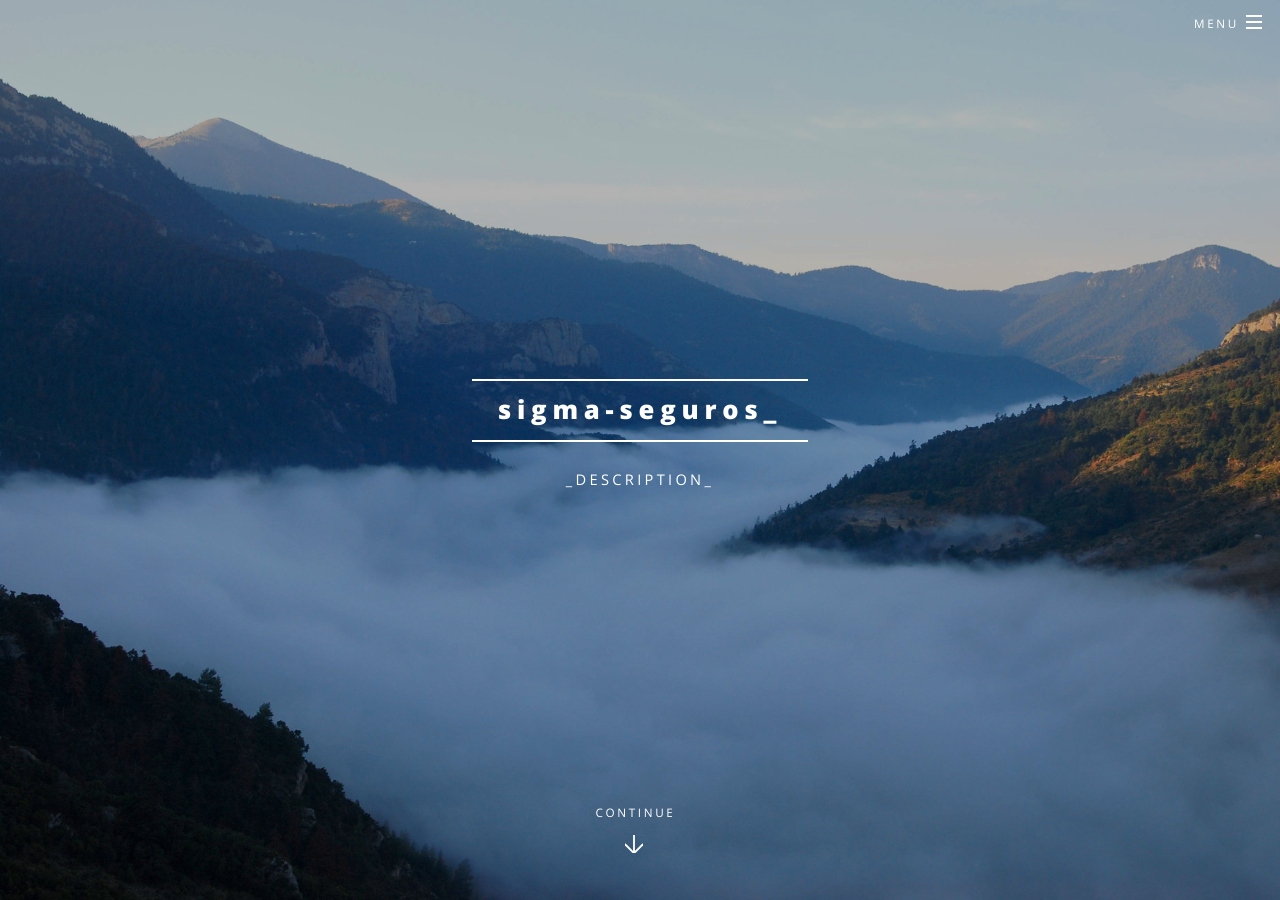
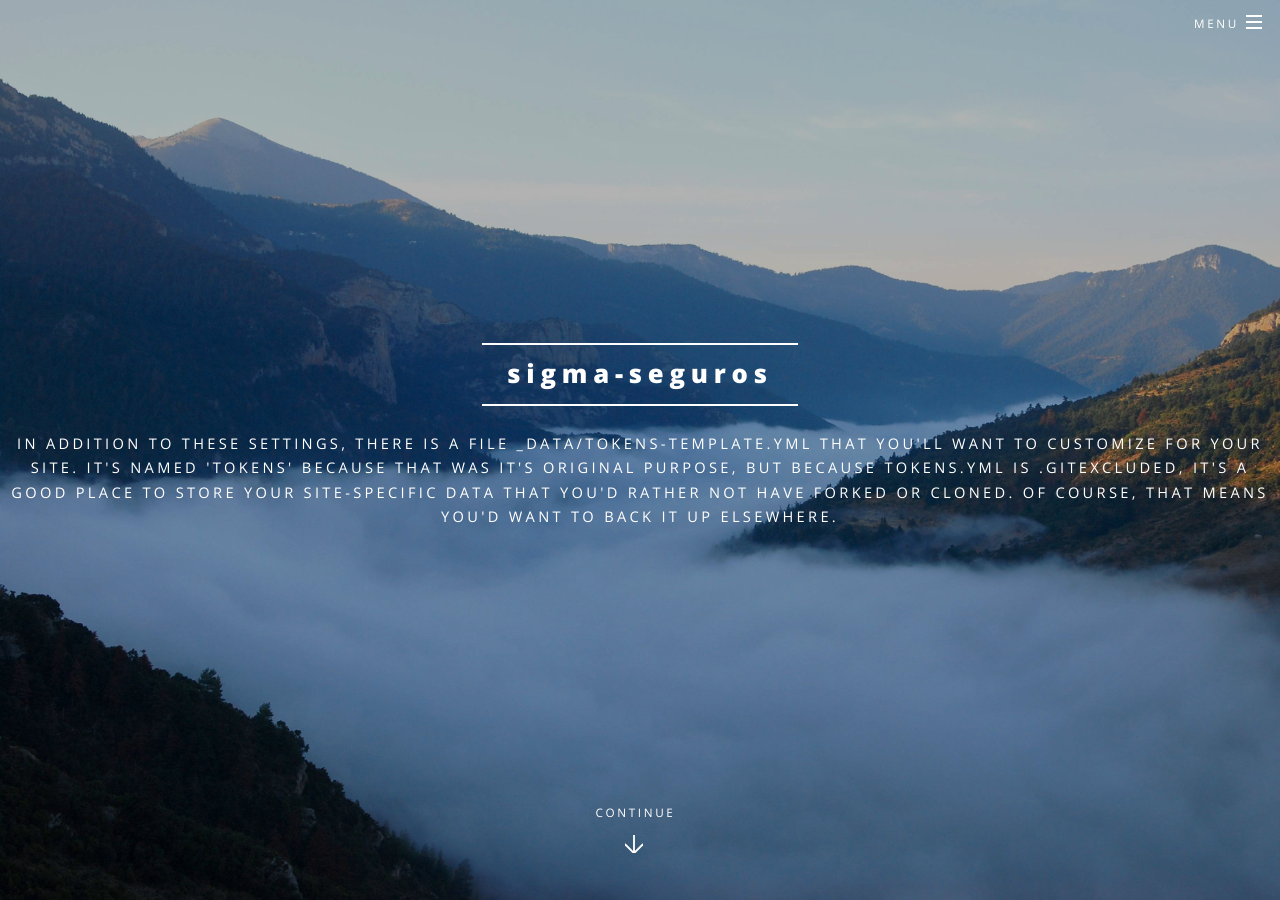
Before and after one commit to psimoesSsimoes/sigma-seguros, a Jekyll site: the page built from index.md, in a window 1280 px wide and 900 px high. Built offline with Jekyll 4.4.1, drawn with Linux system fonts in a browser that asks for light colours.

Commit message:
experimenting

```diff
--- a/_config.yml
+++ b/_config.yml
@@ -11,8 +11,8 @@
 # (Using that method instead of site.owner, in case your posts get cloned with your repo.)
 
 # Site settings
-title: sigma-seguros_
-description: _description_
+title: sigma-seguros
+description:  In addition to these settings, there is a file _data/tokens-template.yml that you'll want to customize for your site. It's named 'tokens' because that was it's original purpose, but because tokens.yml is .gitexcluded, it's a good place to store your site-specific data that you'd rather not have forked or cloned. Of course, that means you'd want to back it up elsewhere.
 owner:
   name: sigma # or company name
   url: "https://psimoesssimoes.github.io/sigma-seguros" # your URL
```
